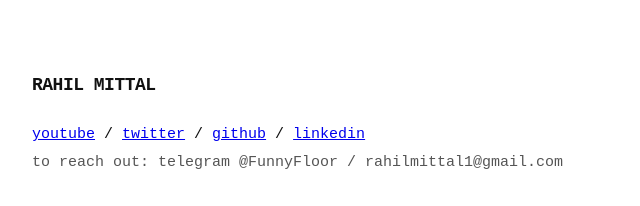
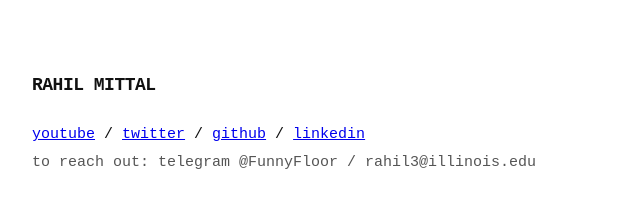
Before and after one commit to rahilmittal1/rahilmittal1.github.io, a plain HTML site: page index.html in a window 1280 px wide. Shown: the top 206 px of the page, 268-908 px from the left. Drawn offline with Linux system fonts and the light colour scheme.

Commit message:
Update index.html

```diff
--- a/index.html
+++ b/index.html
@@ -82,7 +82,7 @@
         <a href="https://linkedin.com/in/rahilmittal">linkedin</a>
         <br>
         <span style="color: #555; display: inline-block; margin-top: 5px;">
-            to reach out: telegram @FunnyFloor / rahilmittal1@gmail.com
+            to reach out: telegram @FunnyFloor / rahil3@illinois.edu
         </span>
     </div>
 
```
